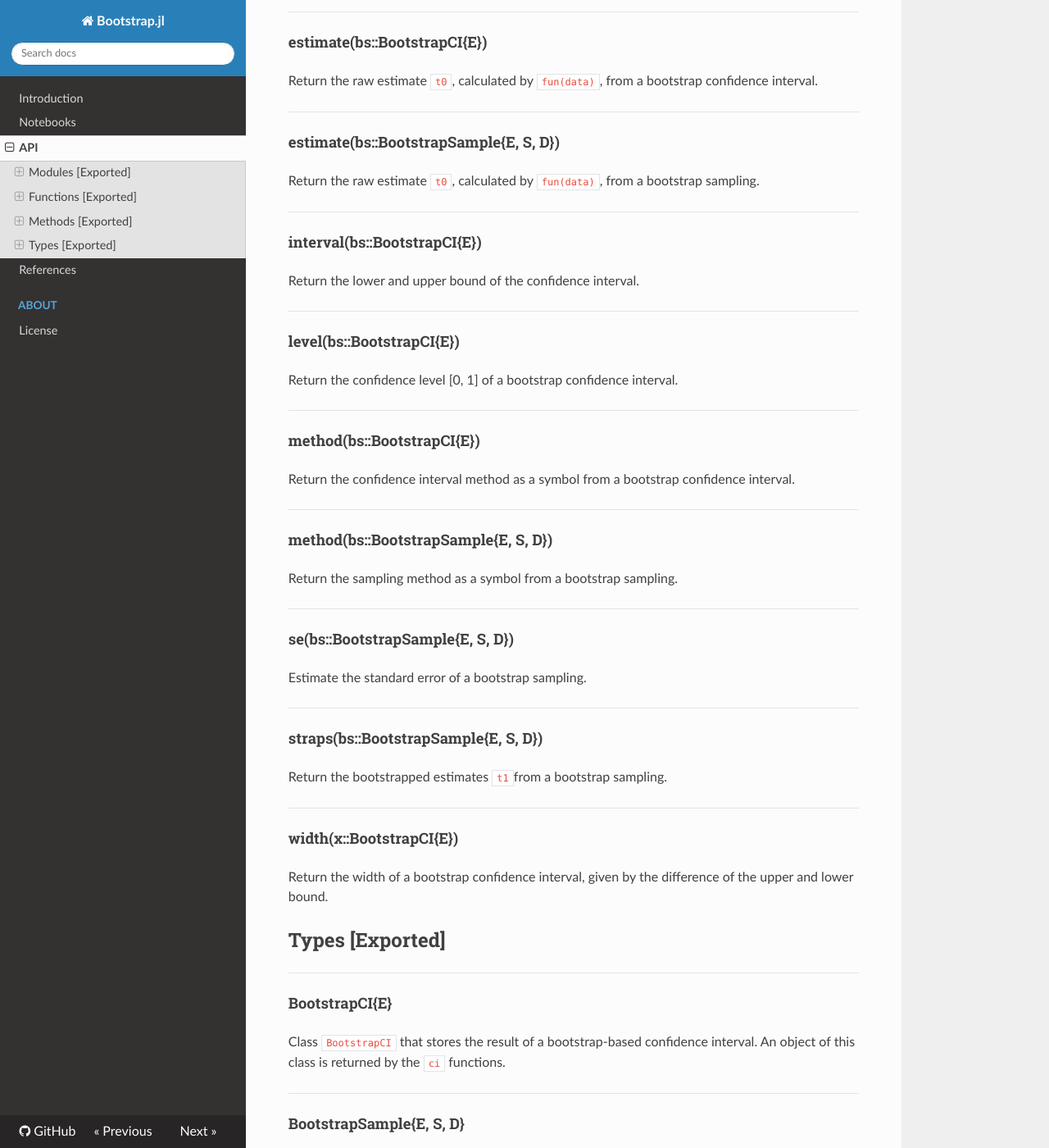
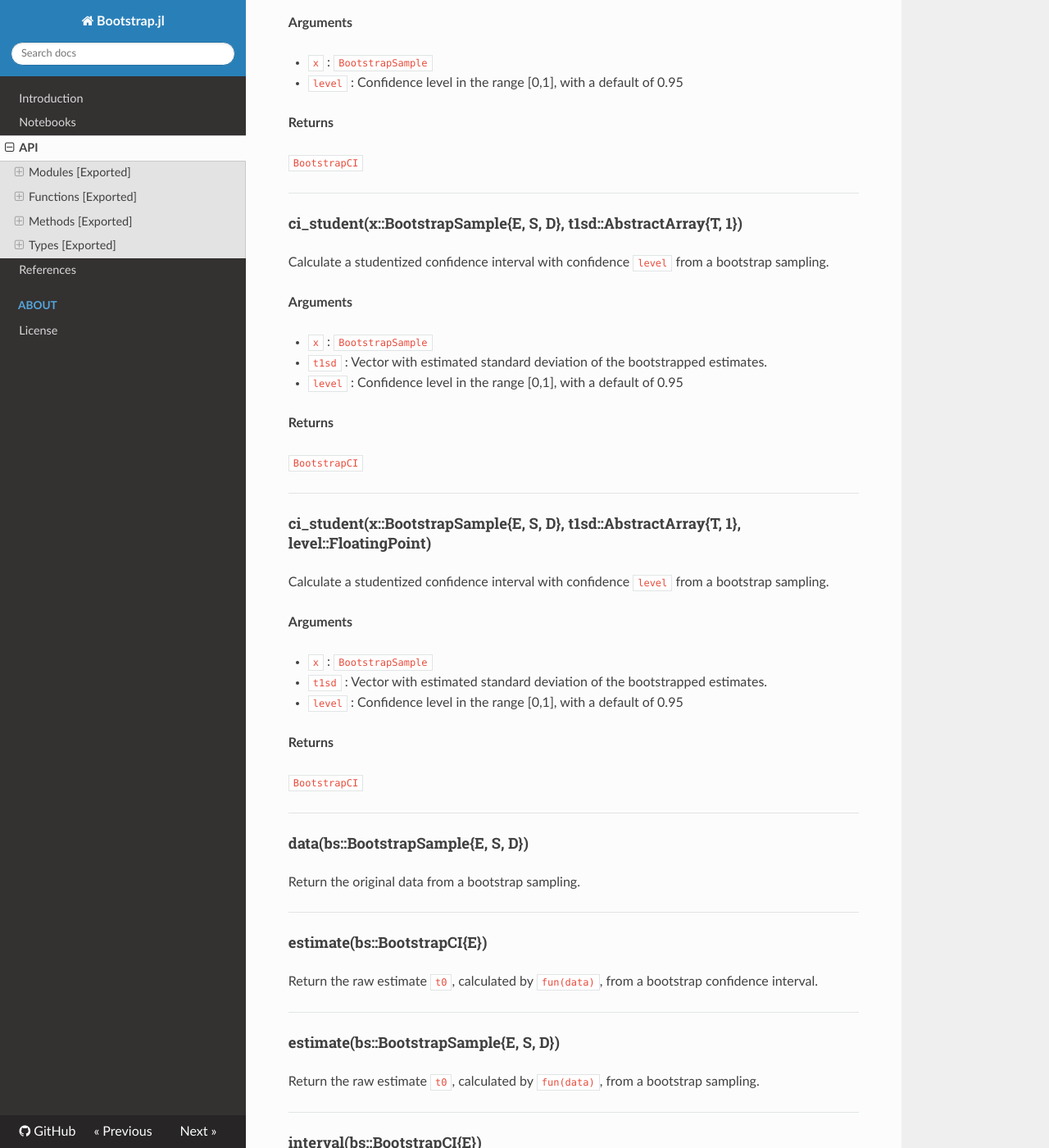
Before and after one commit to juliangehring/Bootstrap.jl, an MkDocs documentation site: the page built from doc/api.md, in a window 1280 px wide and 1400 px high, scrolled down 7087 px. Shown: the whole window at 82% size. Built offline with MkDocs 1.6.1, drawn with Linux system fonts in a browser that asks for light colours; nearby versions of some CDN libraries; old or Windows-style settings are respelled for this version of MkDocs; some of the changed text lies outside the part shown.

Commit message:
Doc: Update API, type naming and ci_student

```diff
--- a/doc/api.md
+++ b/doc/api.md
@@ -7,8 +7,10 @@
 
 <a id="module__bootstrap.1" class="lexicon_definition"></a>
 #### Bootstrap
-Module: Bootstrap
-Does not really work.
+Statistical bootstrapping library in julia.
+
+The typical steps of an analysis include generating a bootstrap sampling with
+the `boot_*` and calculating a confidence interval with the `ci_*` functions.
 
 
 ## Functions [Exported]
@@ -199,7 +201,21 @@ bs = boot_exact(randn(6), mean)
 
 <a id="method__ci.1" class="lexicon_definition"></a>
 #### ci(x::BootstrapSample{E, S, D})
-Wrapper function for calculating confidence intervals from a bootstrap sampling.
+Wrapper function for calculating confidence intervals from a bootstrap
+sampling. This might be dropped in the future.
+
+
+**Arguments**
+
+* `x` : `BootstrapSample`
+* `level` : Confidence level in the range [0,1], with a default of 0.95
+* `method` : Symbol that specifies the CI method
+
+
+**Returns**
+
+`BootstrapCI`
+
 
 
 ---
@@ -248,10 +264,10 @@ statistic.
 
 <a id="method__ci_bca.1" class="lexicon_definition"></a>
 #### ci_bca(x::BootstrapSample{E, S, D})
-
 Calculate a bias-corrected and accelerated (BCa) confidence interval with
 confidence `level` from a bootstrap sampling, based on the Jack-Knife
 estimation.
+
 
 **Arguments**
 
@@ -269,10 +285,10 @@ estimation.
 
 <a id="method__ci_bca.2" class="lexicon_definition"></a>
 #### ci_bca(x::BootstrapSample{E, S, D}, level::FloatingPoint)
-
 Calculate a bias-corrected and accelerated (BCa) confidence interval with
 confidence `level` from a bootstrap sampling, based on the Jack-Knife
 estimation.
+
 
 **Arguments**
 
@@ -370,6 +386,48 @@ statistic.
 
 ---
 
+<a id="method__ci_student.1" class="lexicon_definition"></a>
+#### ci_student(x::BootstrapSample{E, S, D}, t1sd::AbstractArray{T, 1})
+Calculate a studentized confidence interval with confidence `level` from a
+bootstrap sampling.
+
+
+**Arguments**
+
+* `x` : `BootstrapSample`
+* `t1sd` : Vector with estimated standard deviation of the bootstrapped estimates.
+* `level` : Confidence level in the range [0,1], with a default of 0.95
+
+
+**Returns**
+
+`BootstrapCI`
+
+
+
+---
+
+<a id="method__ci_student.2" class="lexicon_definition"></a>
+#### ci_student(x::BootstrapSample{E, S, D}, t1sd::AbstractArray{T, 1}, level::FloatingPoint)
+Calculate a studentized confidence interval with confidence `level` from a
+bootstrap sampling.
+
+
+**Arguments**
+
+* `x` : `BootstrapSample`
+* `t1sd` : Vector with estimated standard deviation of the bootstrapped estimates.
+* `level` : Confidence level in the range [0,1], with a default of 0.95
+
+
+**Returns**
+
+`BootstrapCI`
+
+
+
+---
+
 <a id="method__data.1" class="lexicon_definition"></a>
 #### data(bs::BootstrapSample{E, S, D})
 Return the original data from a bootstrap sampling.
```
Also changed, not shown: other parts of doc/api.md (+5 -1 lines).
